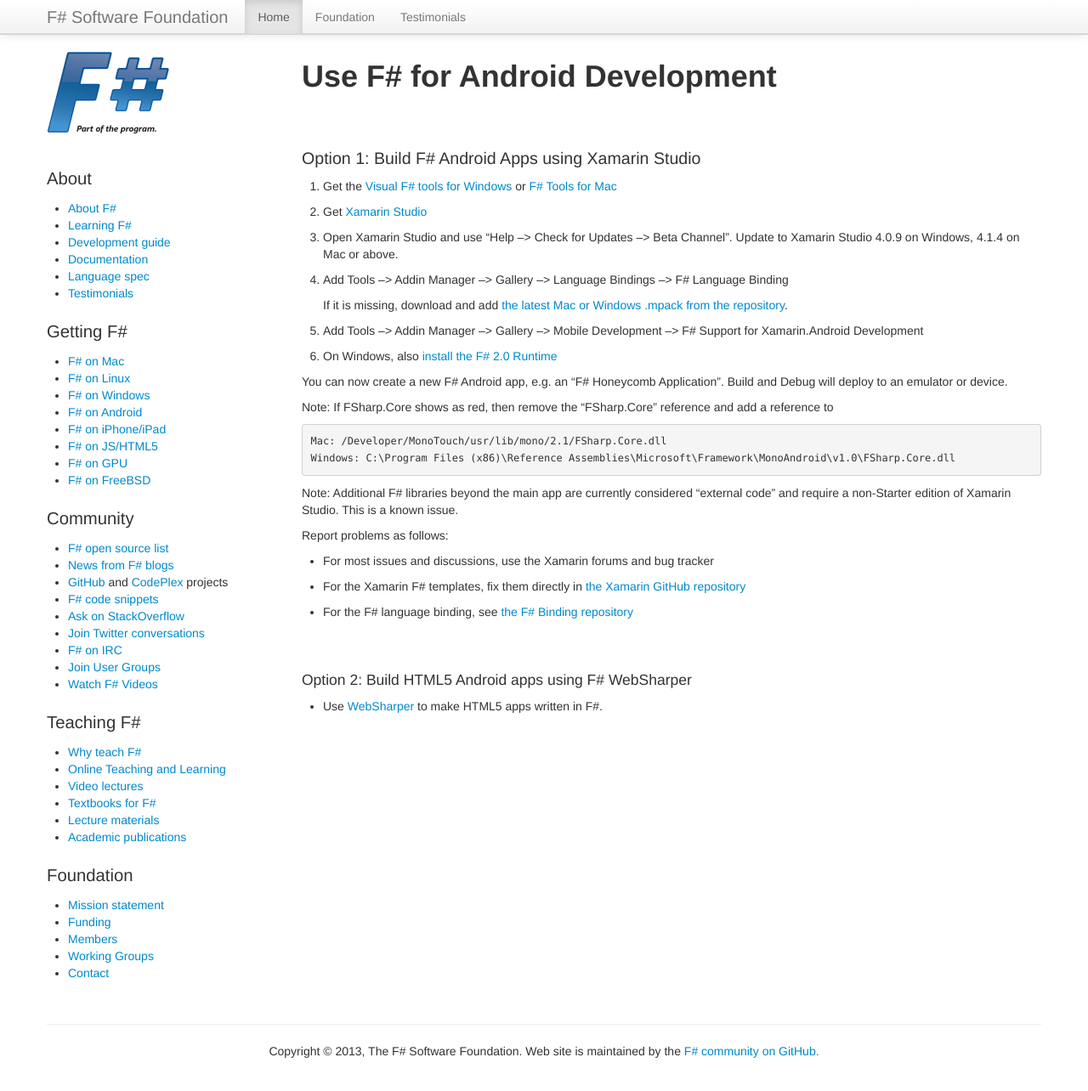
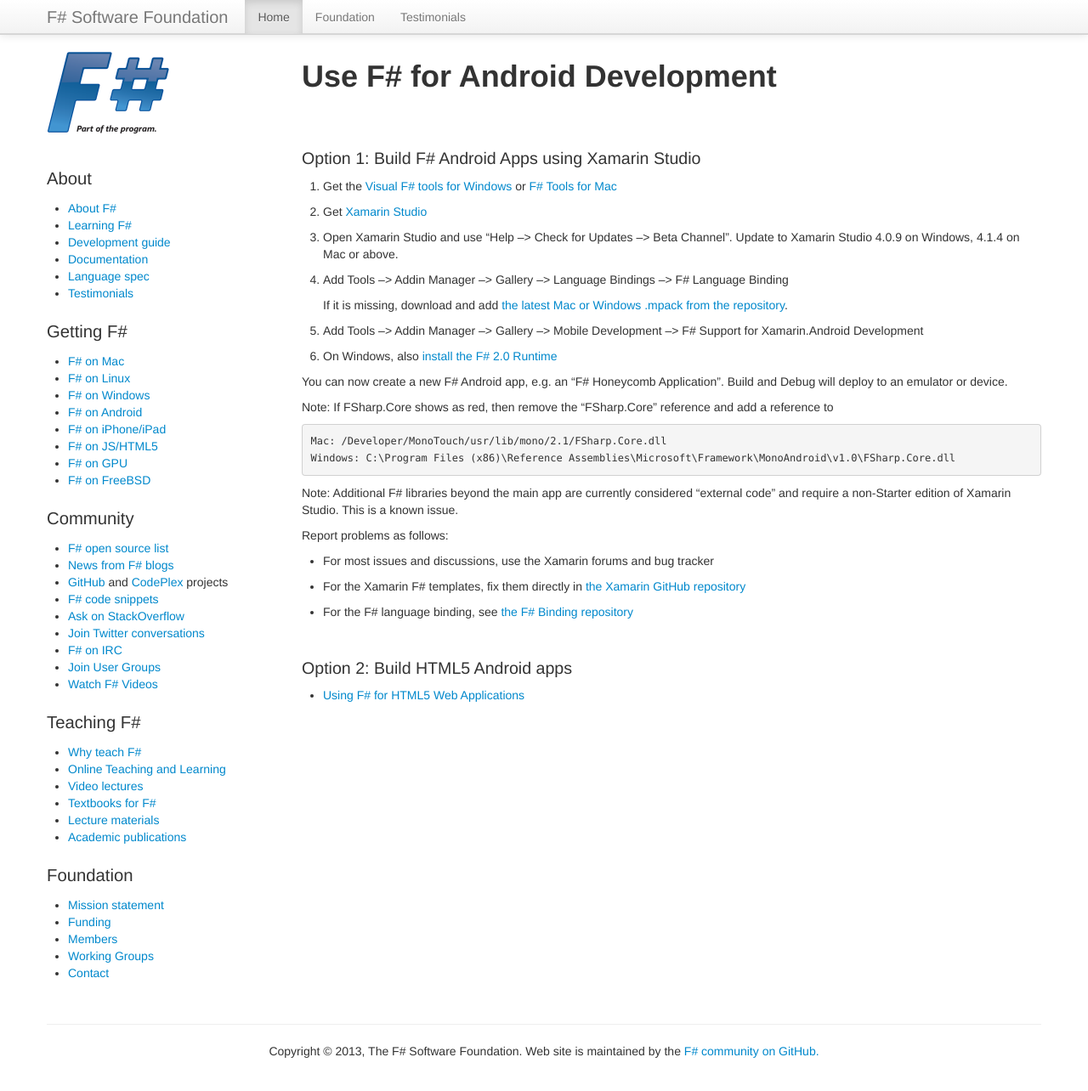
Before and after one commit to fsharp/fsharp.org, a Jekyll site: the page built from use/android/index.md, in a window 1280 px wide and 1297 px high. Shown: the top 1284 px of the window at 85% size. Built offline with Jekyll 4.4.1, drawn with Linux system fonts in a browser that asks for light colours; nearby versions of some CDN libraries; some web fonts are replaced; comment, search, counter and statistics services are not loaded.

```diff
--- a/use/android/index.md
+++ b/use/android/index.md
@@ -32,12 +32,7 @@
 * For the F# language binding, see [the F# Binding repository](http://github.com/fsharp/fsharpbinding)
 
 <br />
-<br />
 
+### Option 2: Build HTML5 Android apps
 
-#### Option 2: Build HTML5 Android apps using F# WebSharper
-
-* Use [WebSharper](http://www.websharper.com) to make HTML5 apps written in F#.
-
-<br />
-<br />
+* [Using F# for HTML5 Web Applications](/use/html5)
```
